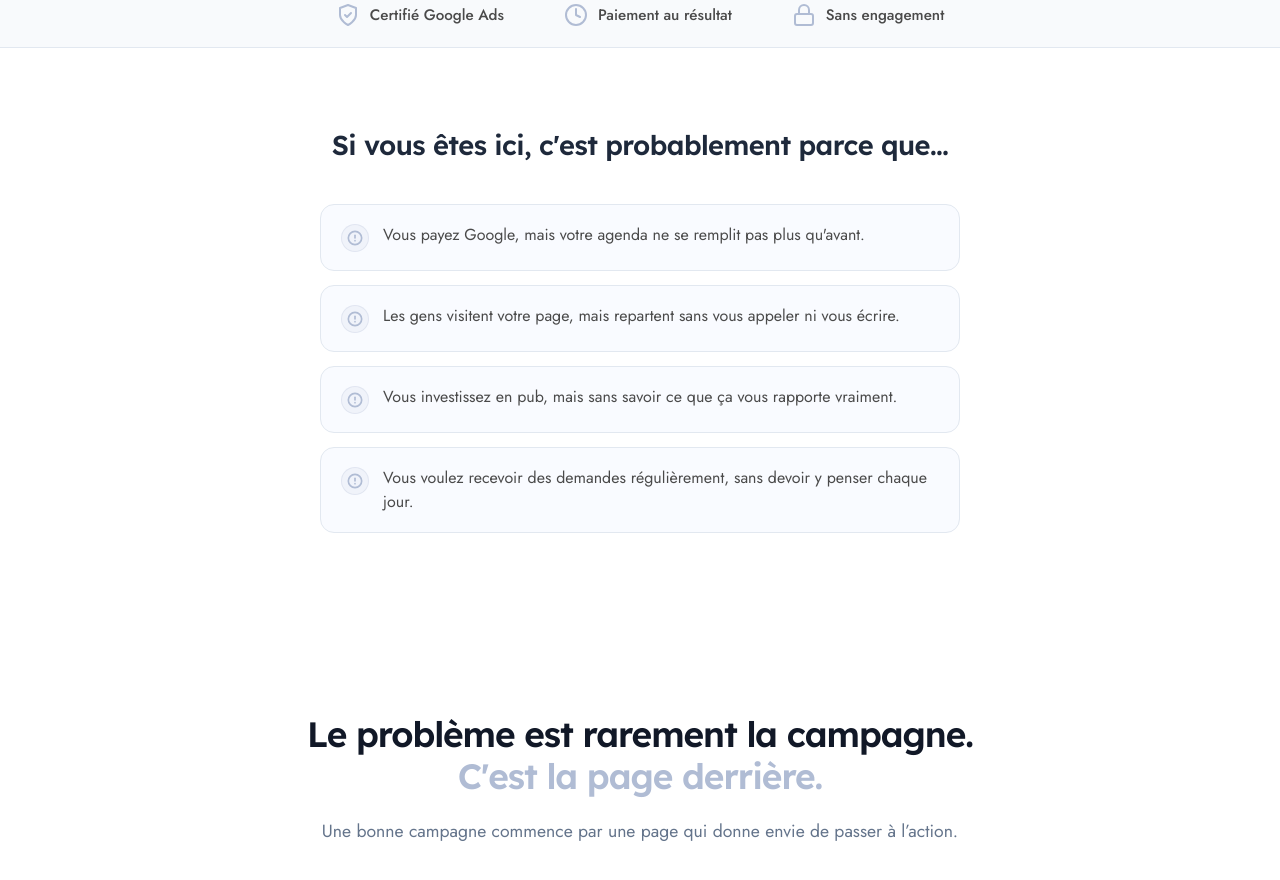
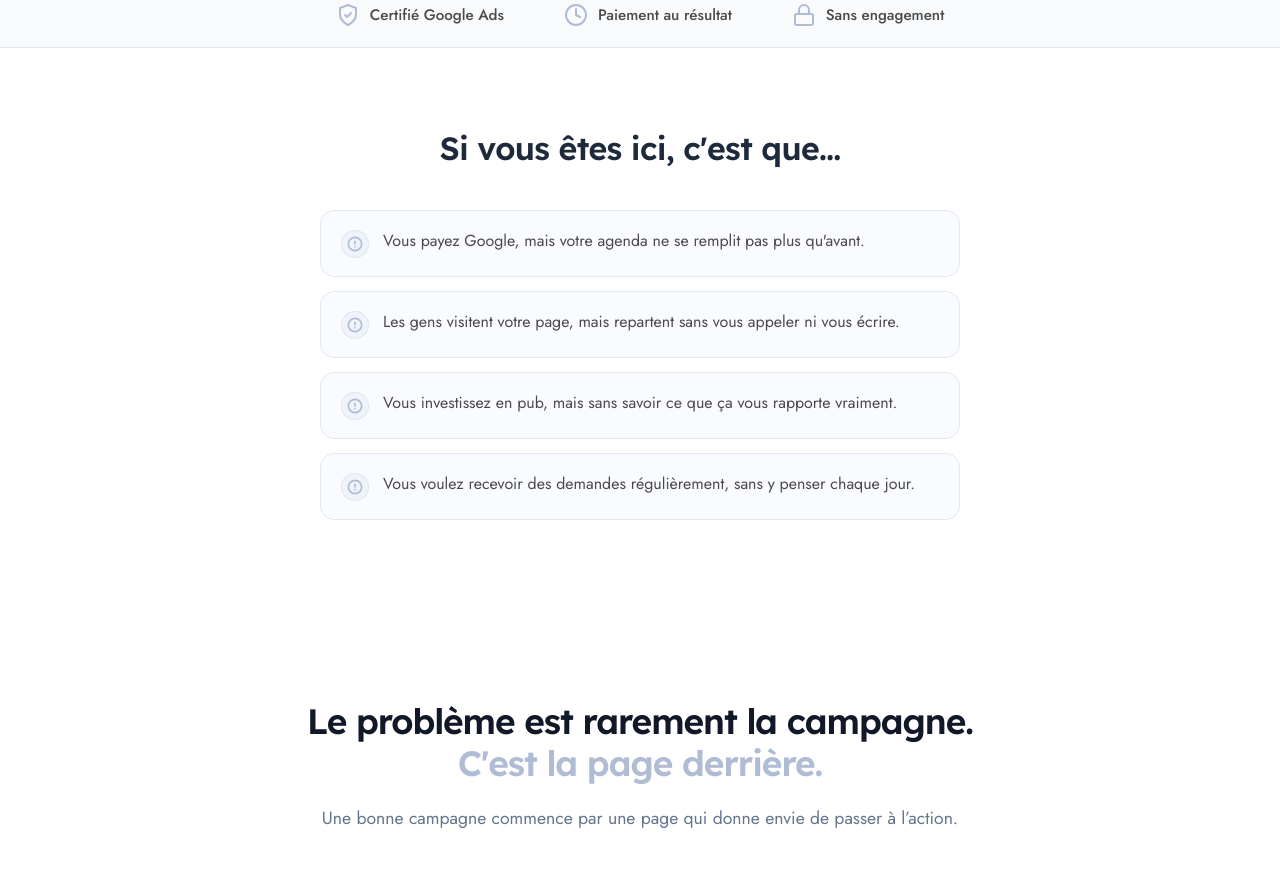
Before and after one commit to maxence-ads/MB, a plain HTML site: page index.html in a window 1280 px wide. Shown: the part 798-1678 px from the top of the page. Drawn offline with Linux system fonts and the light colour scheme.

Commit message:
Titre section problème raccourci + texte bullet 4 desktop/mobile

```diff
--- a/index.html
+++ b/index.html
@@ -1013,7 +1013,7 @@
     <!-- Section Problème -->
     <section class="problem-section animate-on-scroll">
         <div class="problem-container">
-            <h2 class="problem-title">Si vous êtes ici, c'est probablement parce que…</h2>
+            <h2 class="problem-title">Si vous êtes ici, c'est que…</h2>
             <ul class="problem-list">
                 <li class="problem-item">
                     <span class="problem-icon">
@@ -1037,7 +1037,7 @@
                     <span class="problem-icon">
                         <svg width="16" height="16" viewBox="0 0 24 24" fill="none" stroke="currentColor" stroke-width="2.5" stroke-linecap="round" stroke-linejoin="round"><path d="M12 2C6.48 2 2 6.48 2 12s4.48 10 10 10 10-4.48 10-10S17.52 2 12 2z"/><line x1="12" y1="8" x2="12" y2="12"/><line x1="12" y1="16" x2="12.01" y2="16"/></svg>
                     </span>
-                    <span>Vous voulez recevoir des demandes régulièrement, sans devoir y penser chaque jour.</span>
+                    <span class="problem-text-desktop">Vous voulez recevoir des demandes régulièrement, sans y penser chaque jour.</span><span class="problem-text-mobile">Vous voulez recevoir des demandes régulièrement, sans devoir y penser chaque jour.</span>
                 </li>
             </ul>
         </div>
--- a/style.css
+++ b/style.css
@@ -885,7 +885,7 @@ h6 {
    ========================================= */
 .problem-section {
     background-color: var(--bg-page);
-    padding: clamp(48px, 8vw, 80px) 24px;
+    padding: clamp(64px, 8vw, 80px) 24px;
 }
 
 .problem-container {
@@ -894,7 +894,7 @@ h6 {
 }
 
 .problem-title {
-    font-size: clamp(1.25rem, 4vw, 1.7rem);
+    font-size: clamp(1.7rem, 4.5vw, 2rem);
     font-weight: 600;
     color: var(--text-main);
     line-height: 1.3;
@@ -943,6 +943,13 @@ h6 {
     justify-content: center;
     color: var(--primary-blue);
     margin-top: 1px;
+}
+
+.problem-text-mobile { display: none; }
+
+@media (max-width: 768px) {
+    .problem-text-desktop { display: none; }
+    .problem-text-mobile { display: inline; }
 }
 
 /* =========================================
```
